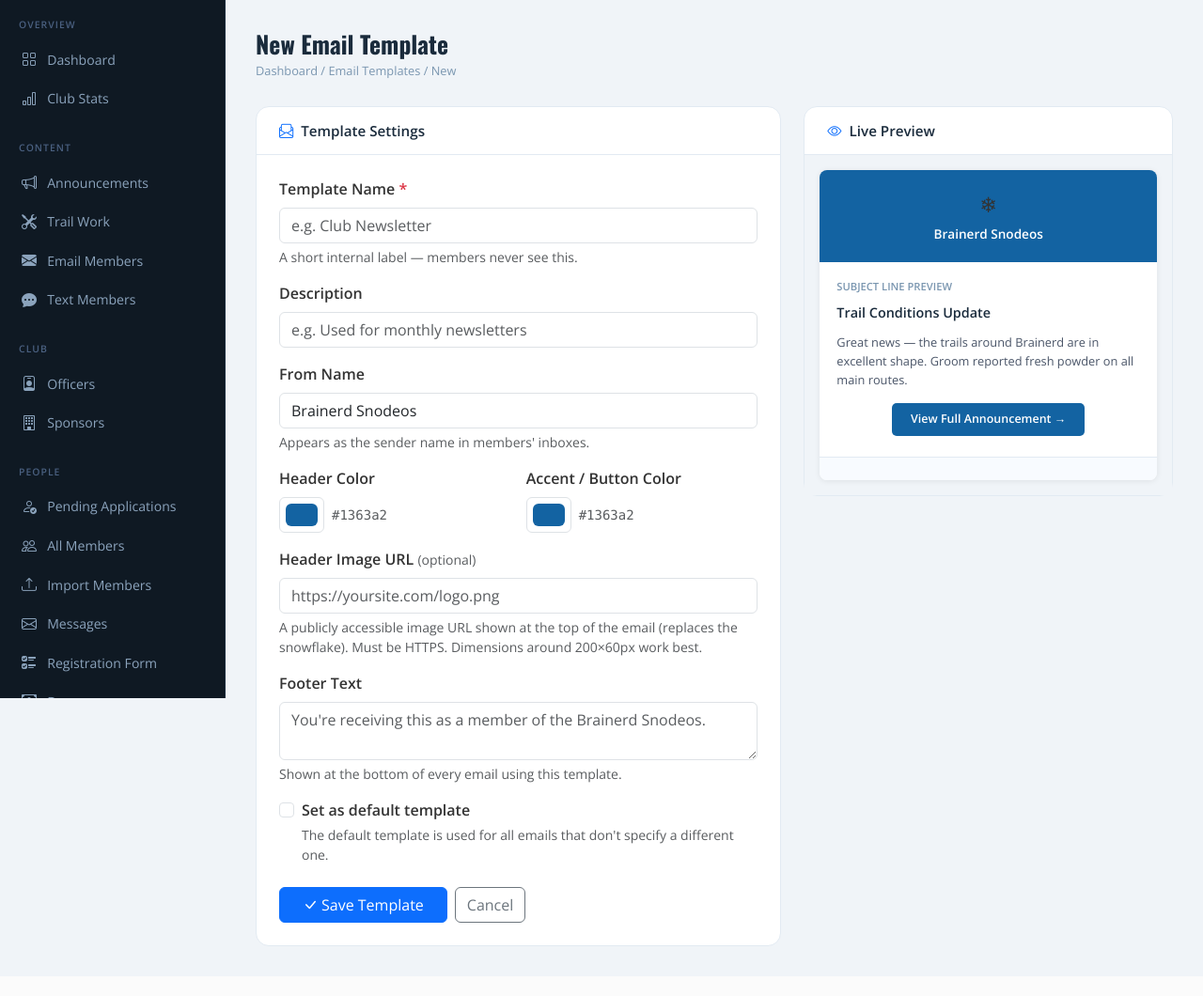
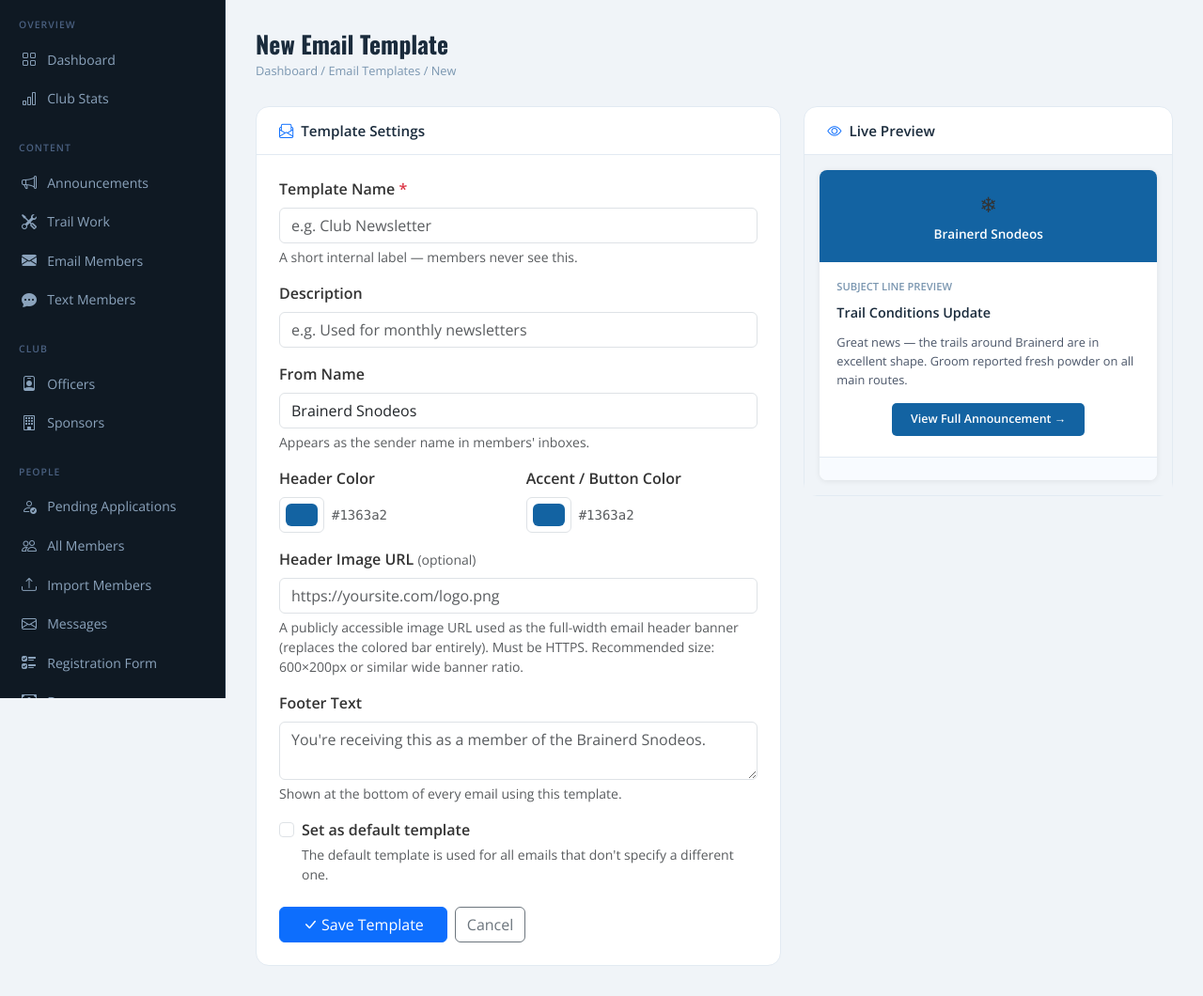
Before and after one commit to cloudflying87/snodeos, a Django app: page /manage/email-templates/add/ in a window 1280 px wide. Shown: the part 57-1117 px from the top of the page at 94% size. Before the commit the page ends 1064 px from the top, so only its background shows below. Run offline with Django 5.2, Linux system fonts and the light colour scheme; the visitor is signed in with stand-in values (Sample User, id 1); data comes from the database, SQL or seed files in the repository; data that the repository does not hold is empty.

Commit message:
Email header image: full-width banner replacing colored bar entirely
When header_image_url is set on a template, the entire colored header div
is replaced by a full-width image (width:100%, no padding around it).
Without an image the colored bar + snowflake renders as before.
Preview in the template form matches: colored bar hides, image block shows.
Recommended banner size updated to 600×200px.

Co-Authored-By: Claude Sonnet 4.6 <noreply@anthropic.com>

```diff
--- a/templates/manage_panel/email_templates/form.html
+++ b/templates/manage_panel/email_templates/form.html
@@ -68,7 +68,7 @@
             <label class="form-label fw-semibold">Header Image URL <span class="text-muted fw-normal small">(optional)</span></label>
             <input type="url" name="header_image_url" id="headerImageUrl" class="form-control"
                    value="{{ tmpl.header_image_url|default:'' }}" placeholder="https://yoursite.com/logo.png">
-            <div class="form-text">A publicly accessible image URL shown at the top of the email (replaces the snowflake). Must be HTTPS. Dimensions around 200×60px work best.</div>
+            <div class="form-text">A publicly accessible image URL used as the full-width email header banner (replaces the colored bar entirely). Must be HTTPS. Recommended size: 600×200px or similar wide banner ratio.</div>
           </div>
 
           <div class="mb-3">
@@ -109,13 +109,13 @@
       <div class="panel-card-body p-0">
         <div style="background:#f0f4f8;padding:16px;">
           <div style="background:#fff;border-radius:8px;overflow:hidden;box-shadow:0 1px 6px rgba(0,0,0,0.08);">
-            <!-- Header -->
+            <!-- Header: colored bar with snowflake (no image), or full-width image -->
             <div id="prev-header" style="background:#1363A2;padding:20px;text-align:center;">
               <div id="prev-snowflake" style="font-size:1.4rem;">❄</div>
-              <div id="prev-header-img" style="display:none;margin-bottom:4px;">
-                <img id="prev-img-tag" src="" alt="" style="max-height:60px;max-width:180px;object-fit:contain;">
-              </div>
               <div id="prev-from-name" style="color:#fff;font-weight:700;font-size:0.85rem;margin-top:4px;">Brainerd Snodeos</div>
+            </div>
+            <div id="prev-header-img" style="display:none;line-height:0;">
+              <img id="prev-img-tag" src="" alt="" style="width:100%;height:auto;display:block;">
             </div>
             <!-- Body -->
             <div style="padding:18px;">
@@ -160,11 +160,11 @@ function update() {
 
   const url = headerImageUrl.value.trim();
   if (url) {
-    document.getElementById('prev-snowflake').style.display = 'none';
+    document.getElementById('prev-header').style.display = 'none';
     document.getElementById('prev-header-img').style.display = 'block';
     document.getElementById('prev-img-tag').src = url;
   } else {
-    document.getElementById('prev-snowflake').style.display = 'block';
+    document.getElementById('prev-header').style.display = 'block';
     document.getElementById('prev-header-img').style.display = 'none';
   }
 }
```
Also changed, not shown: templates/emails/base_email.html (+10 -5 lines).
